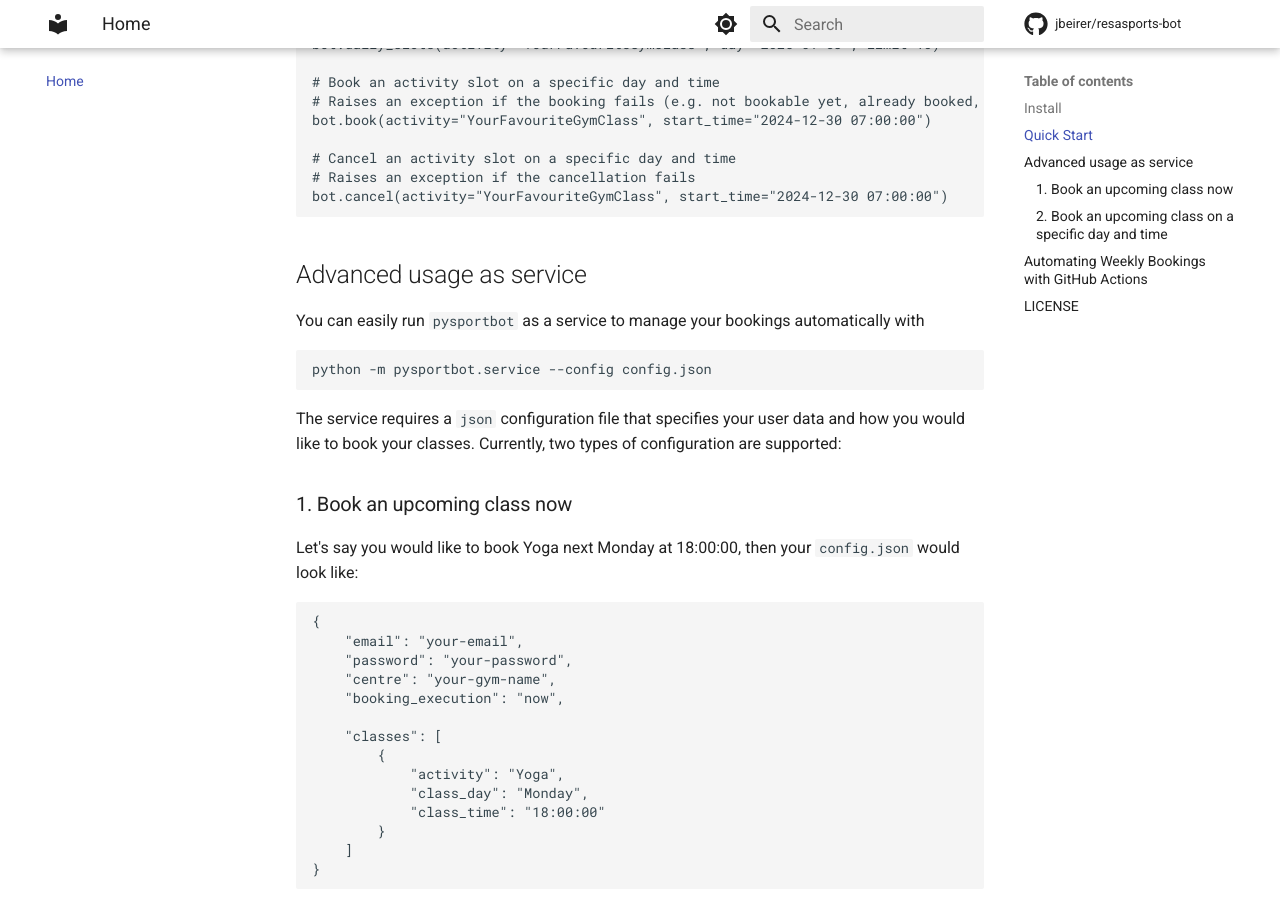
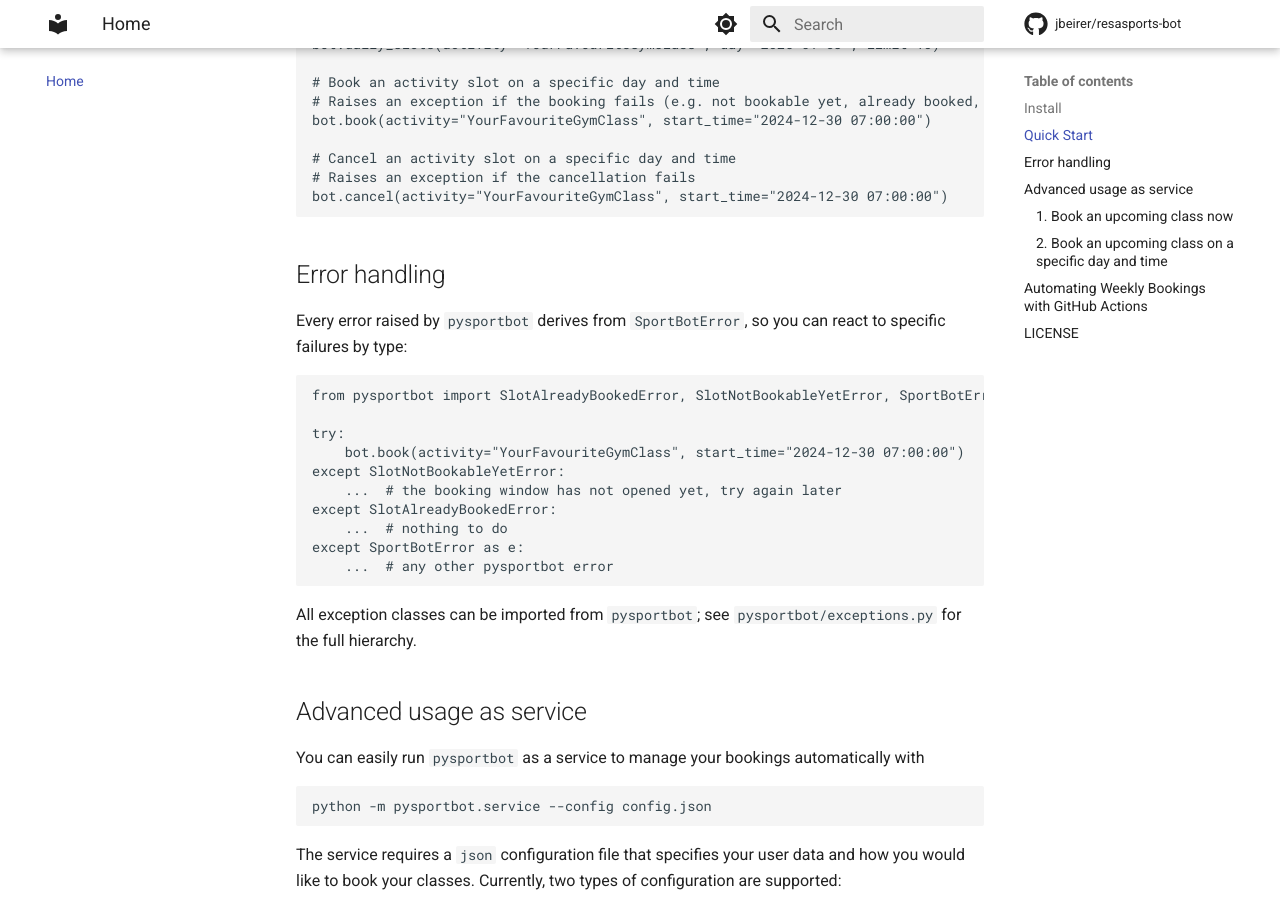
Before and after one commit to jbeirer/resasports-bot, an MkDocs documentation site: the page built from docs/index.md, in a window 1280 px wide and 900 px high, scrolled down 992 px. Built offline with MkDocs 1.6.1 and Material for MkDocs 9.7.7, drawn with Linux system fonts in a browser that asks for light colours; comment, search, counter and statistics services are not loaded.

Commit message:
docs: document error handling with typed exceptions

````diff
--- a/docs/index.md
+++ b/docs/index.md
@@ -43,6 +43,25 @@ bot.book(activity="YourFavouriteGymClass", start_time="2024-12-30 07:00:00")
 # Raises an exception if the cancellation fails
 bot.cancel(activity="YourFavouriteGymClass", start_time="2024-12-30 07:00:00")
 ```
+
+## Error handling
+
+Every error raised by `pysportbot` derives from `SportBotError`, so you can react to specific failures by type:
+
+```python
+from pysportbot import SlotAlreadyBookedError, SlotNotBookableYetError, SportBotError
+
+try:
+    bot.book(activity="YourFavouriteGymClass", start_time="2024-12-30 07:00:00")
+except SlotNotBookableYetError:
+    ...  # the booking window has not opened yet, try again later
+except SlotAlreadyBookedError:
+    ...  # nothing to do
+except SportBotError as e:
+    ...  # any other pysportbot error
+```
+
+All exception classes can be imported from `pysportbot`; see `pysportbot/exceptions.py` for the full hierarchy.
 
 ## Advanced usage as service
 
````
Also changed, not shown: README.md (+19 -0 lines).
